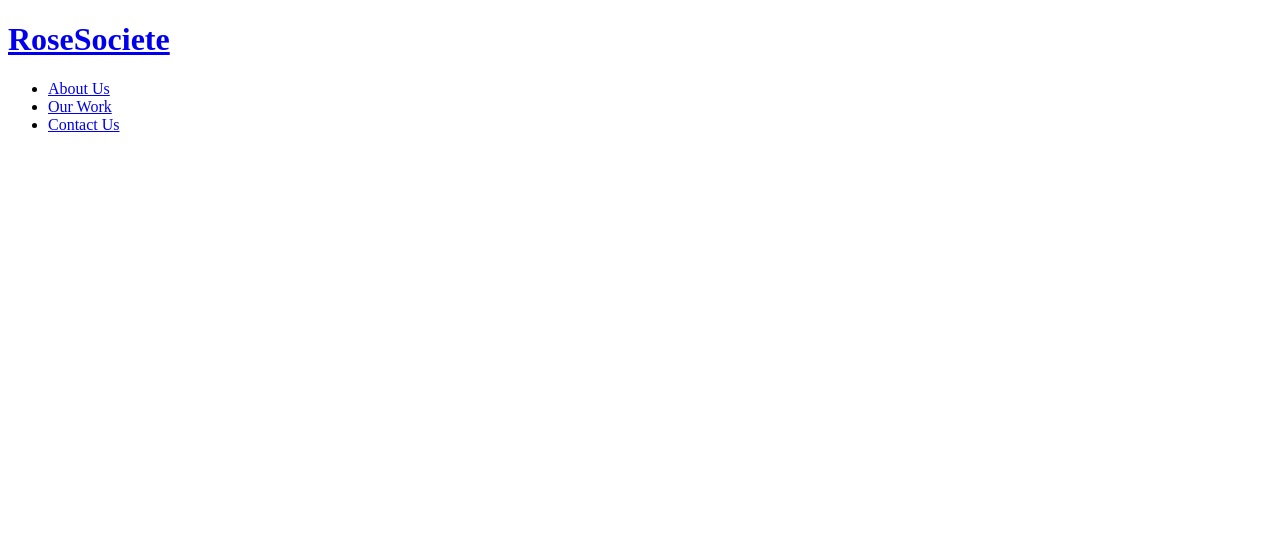
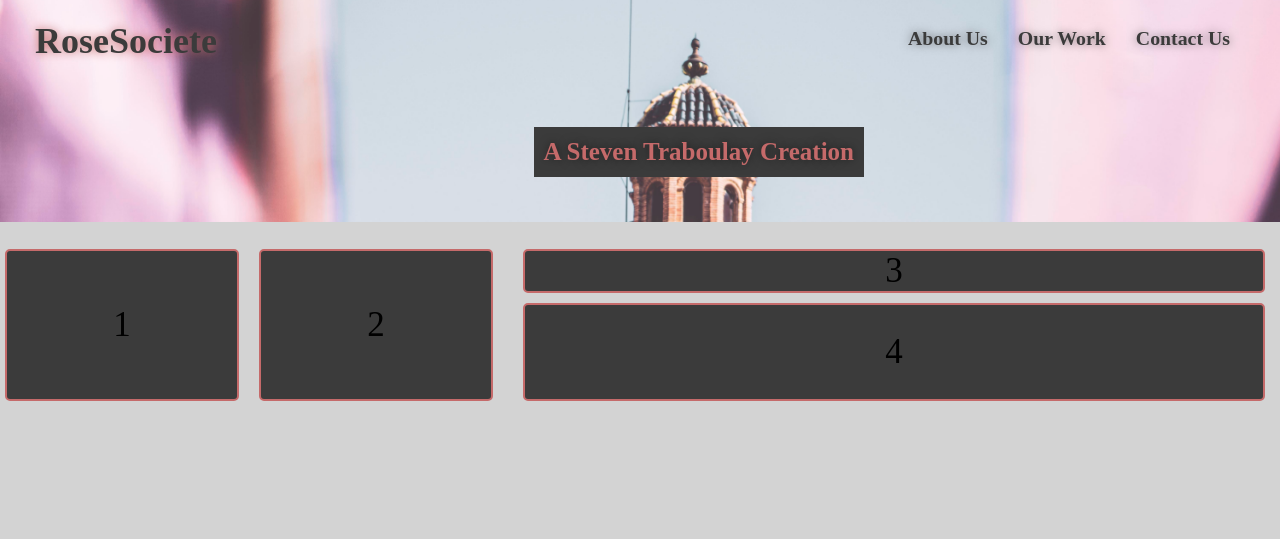
Before and after one commit to StevenTraboulay/Portfolio.github.io, a plain HTML site: page index.html in a window 1280 px wide. Drawn offline with Linux system fonts and the light colour scheme.

Commit message:
created hero tag and first grids

```diff
--- a/assets/css/style.css
+++ b/assets/css/style.css
@@ -0,0 +1,192 @@
+
+* {
+    margin: 0;
+    padding: 0;
+    box-sizing: border-box;
+  }
+
+
+  body {
+      background-color: lightgray;
+  }
+
+  header {
+    padding: 20px 35px;
+    background-color: rgb(59, 59, 59);
+    display: flex;
+    justify-content: space-between;
+    flex-wrap: wrap;
+    position: -webkit-sticky;
+    position: sticky;
+    top:0;
+    background-image: url("../images/hero-img.jpg");
+  background-size: cover;
+  background-attachment:fixed;
+  background-position: 80%;
+  z-index: 9999;
+  }
+
+  header h1 {
+    font-weight: bold;
+    font-size: 36px;
+    color: rgb(59, 59, 59);
+    margin: 0;
+    text-shadow: 0 0 10px rgb(197, 106, 106);
+    }
+
+  header a {
+    text-decoration: none;
+    color:rgb(59, 59, 59);
+    background-color: none;
+  }
+
+  header nav {
+    margin: 7px 0;
+  }
+
+  header nav ul {
+    display: flex;
+    flex-wrap: wrap;
+    justify-content: space-between;
+    align-items: center;
+    list-style: none;
+  }
+
+  header nav ul li a {
+    padding: 10px 15px;
+    font-weight: bolder;
+    font-size: 1.55vw;
+    text-shadow: 0 0 10px rgba(0, 0, 0, 0.5);
+
+  }
+
+  header nav ul li a:hover{
+    background-color: #c56a6a;
+    color: rgb(59, 59, 59);
+    border-radius: 30px;
+    text-shadow: none;
+    transition: background-color 0.5s ease-in;
+    transition: background-color 0.5s ease-out;
+
+  }
+  header h1 a:hover{
+    background-color: #c56a6a;
+    color: rgb(59, 59, 59);
+    border-radius: 30px;
+    text-shadow: none;
+    transition: background-color 1s ease-in;
+    transition: background-color 1s ease-out;
+  }
+
+  .hero {
+    background-image: url("../images/hero-img.jpg");
+    background-size: cover;
+    background-position: 80%;
+  display: flex;
+  justify-content: center;
+  flex-wrap: wrap;
+  align-items: flex-start;
+  background-attachment: fixed;
+
+  }
+
+  .hero-cta {
+    width: 35%;
+    text-align: right;
+    margin: 3.5%;
+    color: #fff;
+    font-size: 18px;
+    line-height: 1.2;
+  }
+
+  .hero-cta h2 {
+  font-style: bold;
+  font-size: 25px;
+  color: #c56a6a;
+  background-color: rgb(59, 59, 59);
+  text-shadow: 0 0 10px rgba(0, 0, 0, 0.5);
+  text-align: right;
+  float: right;
+
+  padding: 10px;
+  }
+
+  .grid-container {
+    display: grid;
+    grid-template-columns: repeat(10, 1fr);
+    grid-template-rows: repeat(12, 1fr);
+    grid-gap: 10px;
+    grid-auto-flow: row;
+  }
+
+  .grid-item {
+    display: flex;
+    justify-content: center;
+    align-items: center;
+    border: 2px solid #c56a6a;
+    border-radius: 5px;
+    font-size: 35px;
+    background-color:rgb(59, 59, 59);
+    margin: 0 2%;
+  }
+
+  .box-1 {
+    grid-column: 1 / span 2;
+    grid-row: 2 / span 6;
+
+  }
+
+  .box-2 {
+    grid-column: 3 / span 2;
+    grid-row: 2 / span 6;
+
+  }
+
+  .box-3 {
+    grid-column: 5 / span 8;
+    grid-row: 2 / span 2;
+  }
+
+  .box-4 {
+    grid-column: 5 / span 8;
+    grid-row: 4 / span 4;
+  }
+
+
+  /* MEDIA QUERY FOR SMALLER DESKTOP SCREENS AND SMALLER*/
+  @media screen and (max-width: 980px) {
+
+    header{
+      /*this will be applied to any screen smaller than 980px*/
+        padding-bottom: 0;
+        justify-content: center;
+        position: relative;
+      }
+    header h1 {
+      width: 100%;
+      text-align: center;
+      }
+
+    header nav ul {
+      margin-top: 20px;
+      width: 100%;
+      justify-content: center;
+      }
+
+    header nav ul li a {
+      font-size: 20px;
+      }
+
+    footer h2, footer div {
+      text-align: center;
+      width: 100%;
+      }
+
+      .hero-cta, .hero-form{
+        width: 100%;
+      }
+
+      .hero-cta {
+        text-align: center;
+      }
+    }
--- a/index.html
+++ b/index.html
@@ -40,6 +40,34 @@
 
       </nav>
     </header>
+    <section class="hero">
+
+      <div class="hero-cta">
+
+        <h2> A Steven Traboulay Creation</h2>
+
+
+
+    </section>
+
+
+    <section>
+
+      <div class="container" id="about-us" >
+        <div class="grid-container">
+          <div class="grid-item box-1">1</div>
+          <div class="grid-item box-2">2</div>
+          <div class="grid-item box-3">3</div>
+          <div class="grid-item box-4">4</div>
+          </div>
+          </div>
+    </section>
+    <section>
+
+    </section>
+    <section>
+
+    </section>
 
 
 
```
Also changed, not shown: assets/images/hero-img.jpg (added).
